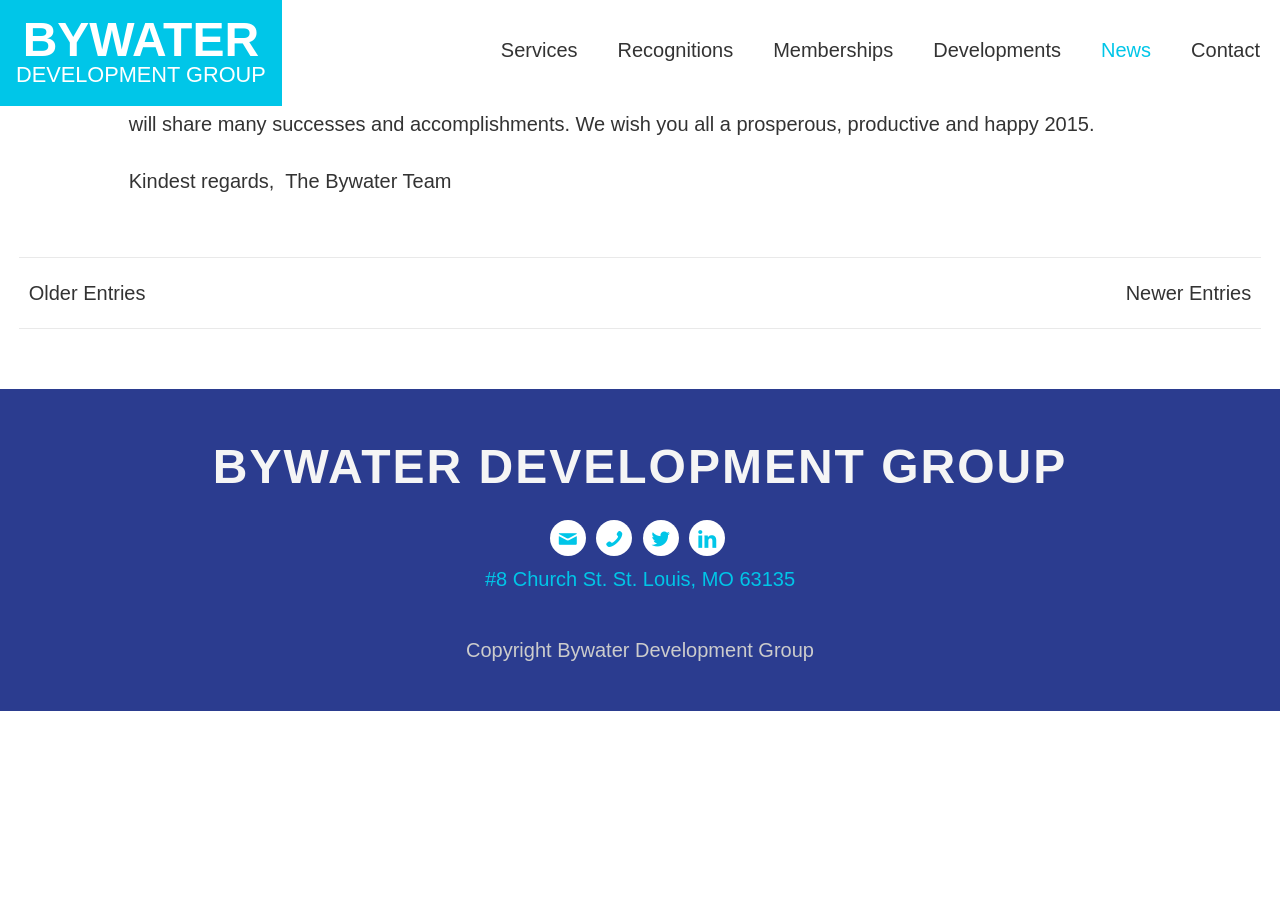
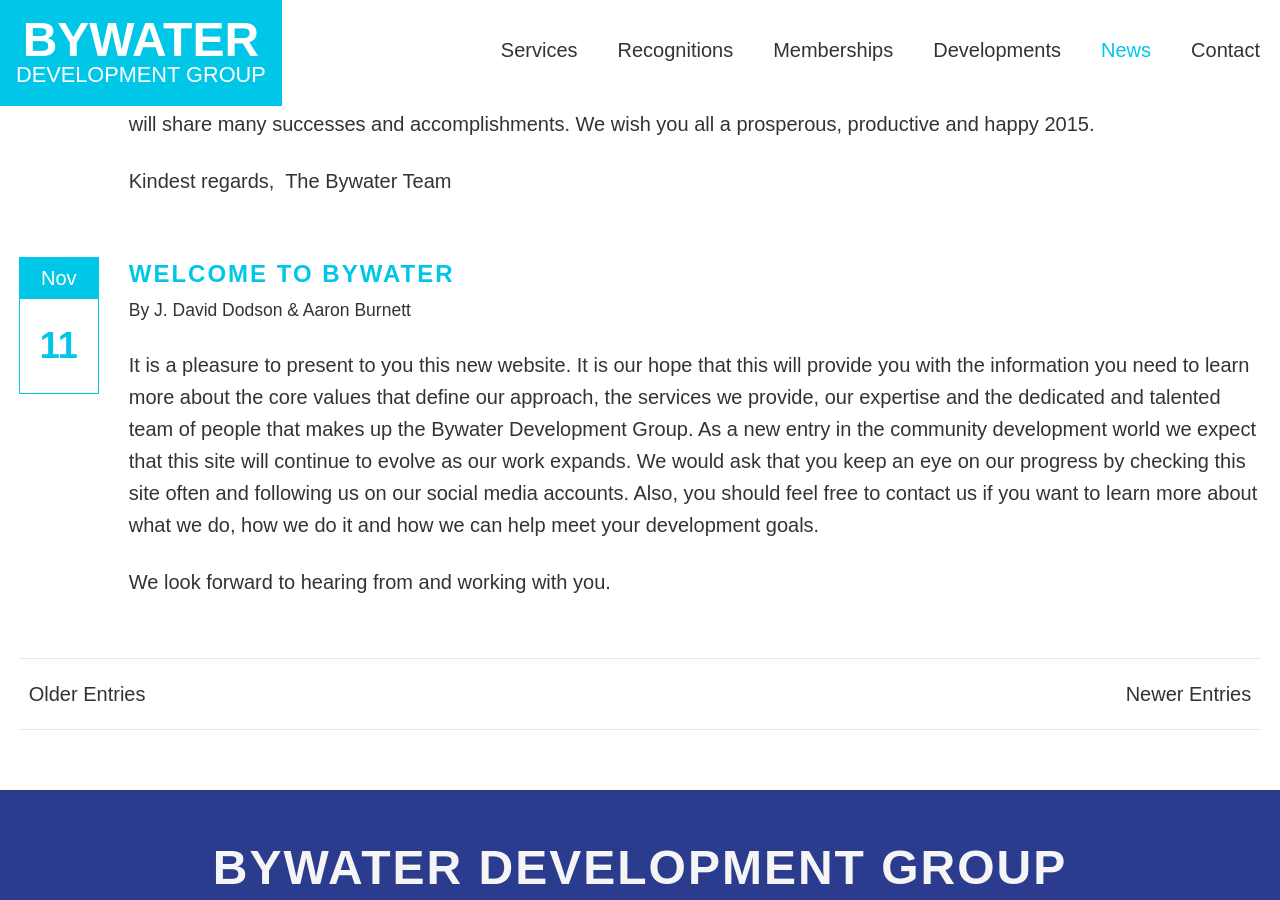
Before and after one commit to bywater/bywater.github.io, a Jekyll site: the page built from news/index.html, in a window 1280 px wide and 900 px high, scrolled down 1054 px. Built offline with Jekyll 4.4.1, drawn with Linux system fonts in a browser that asks for light colours; nearby versions of some CDN libraries; the list of posts is cut into pages by our own code; a file with an impossible date is left out; before the commit the page ends 1765 px from its top, so only the background shows below that.

Commit message:
update post

```diff
--- a/_posts/2014-04-19-welcome-to-bywater.md
+++ b/_posts/2014-04-19-welcome-to-bywater.md
@@ -1,7 +1,7 @@
 ---
 layout: post
 title: Welcome to Bywater
-date: {}
+date: 2014-11-11
 author: "J. David Dodson & Aaron Burnett"
 excerpt: It is a pleasure to present to you this new website.
 published: true
```
